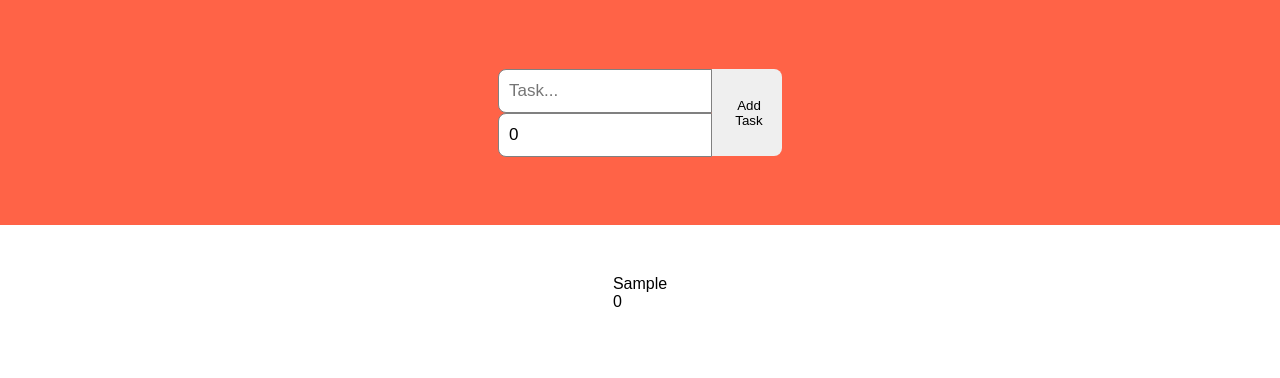
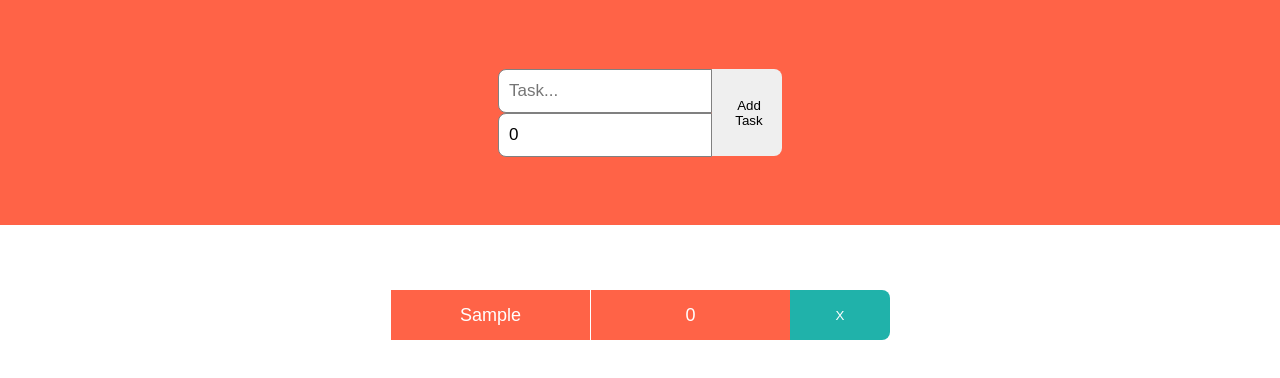
Before and after one commit to WinterIsCoding23/todo-typescript, a React (Create React App) app: page / in a window 1280 px wide. Both pictures are taken after typing "Sample" into the empty fields and a click on the button "Add Task". Shown: the top 378 px of the page. Built offline with nearby package versions, Linux system fonts and the light colour scheme.

Commit message:
change the rendered divs to span & add classNames to wrapping divs

```diff
--- a/src/Components/TodoTask.tsx
+++ b/src/Components/TodoTask.tsx
@@ -9,11 +9,12 @@ interface Props {
 
 const TodoTask = ({ task }: Props) => {
   return (
-    <div>
-      <div>
-        <div>{task.taskName}</div>
-        <div>{task.deadline}</div>
+    <div className="task">
+      <div className="content">
+        <span>{task.taskName}</span>
+        <span>{task.deadline}</span>
       </div>
+      <button>X</button>
     </div>
   );
 };
```
